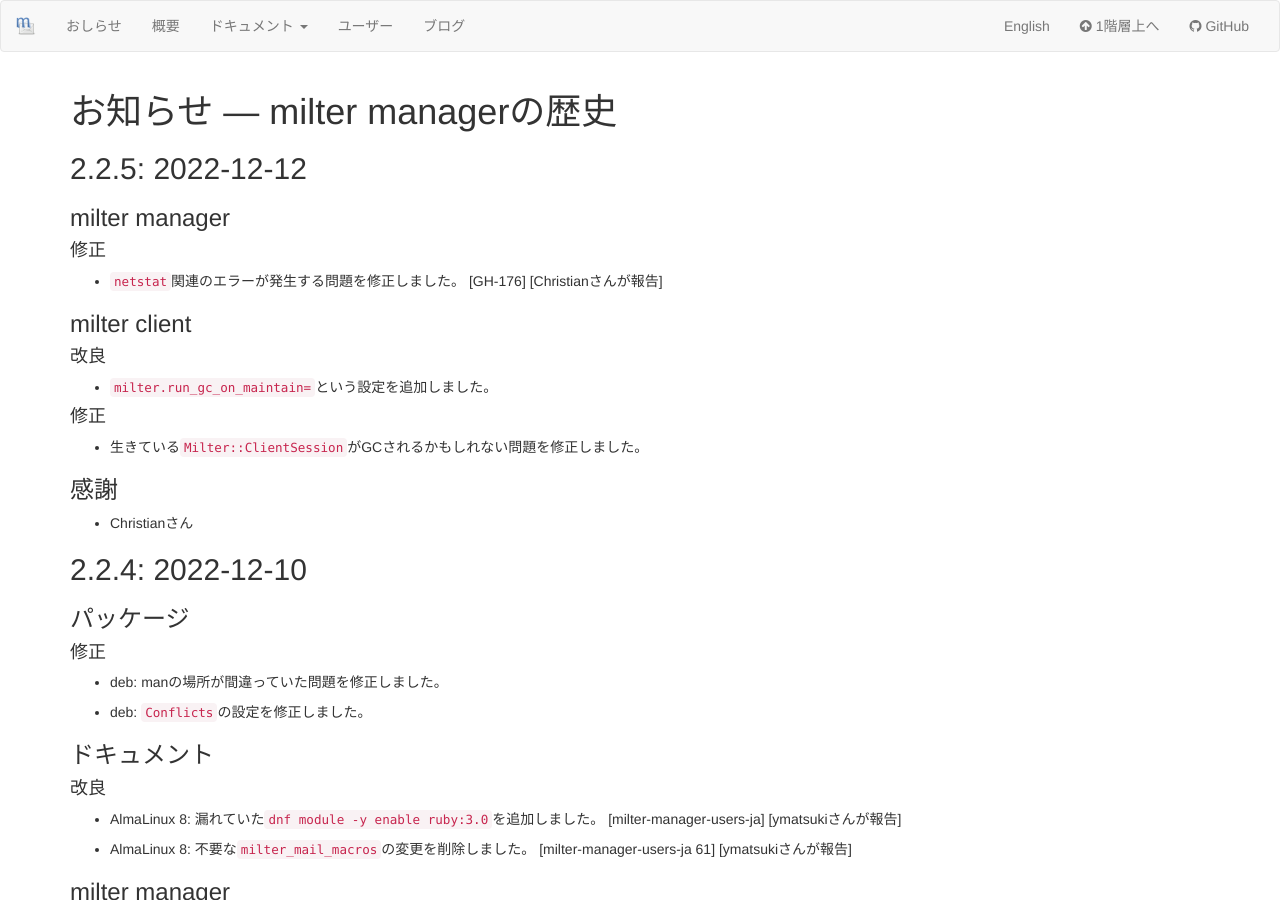
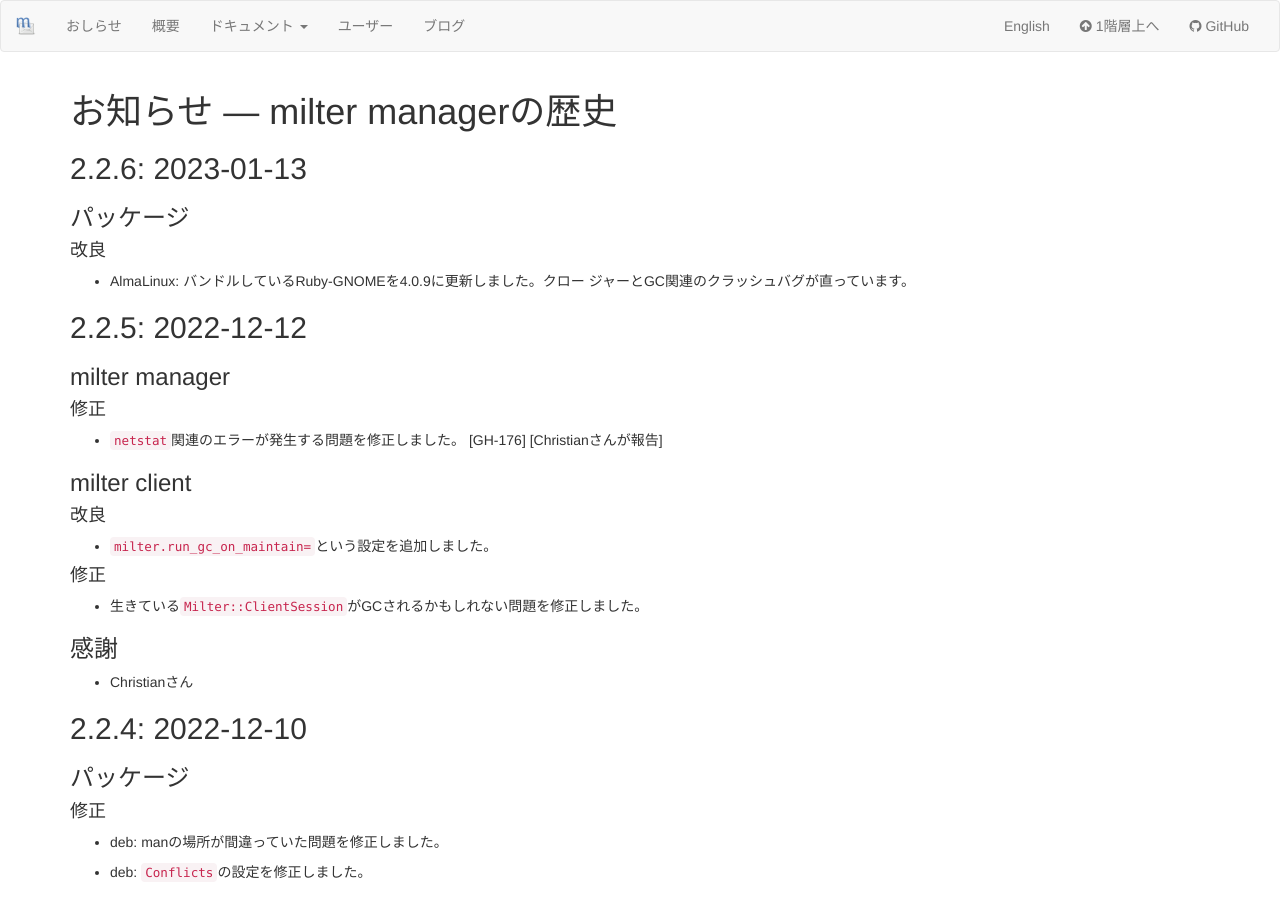
Before and after one commit to milter-manager/milter-manager.github.io, a Jekyll site: the page built from ja/news/index.md, in a window 1280 px wide and 900 px high. Built offline with Jekyll 4.4.1, drawn with Linux system fonts in a browser that asks for light colours.

Commit message:
Add 2.2.6 entry

```diff
--- a/ja/news/index.md
+++ b/ja/news/index.md
@@ -3,6 +3,15 @@ title: お知らせ
 ---
 
 # お知らせ --- milter managerの歴史
+
+## 2.2.6: 2023-01-13 {#release-2-2-6}
+
+### パッケージ
+
+#### 改良
+
+  * AlmaLinux: バンドルしているRuby-GNOMEを4.0.9に更新しました。クロー
+    ジャーとGC関連のクラッシュバグが直っています。
 
 ## 2.2.5: 2022-12-12 {#release-2-2-5}
 
```
Also changed, not shown: news/index.md (+9 -0 lines).
